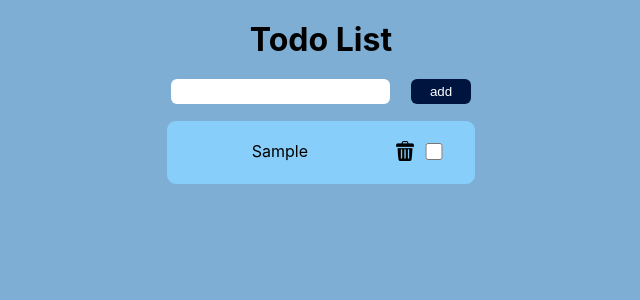
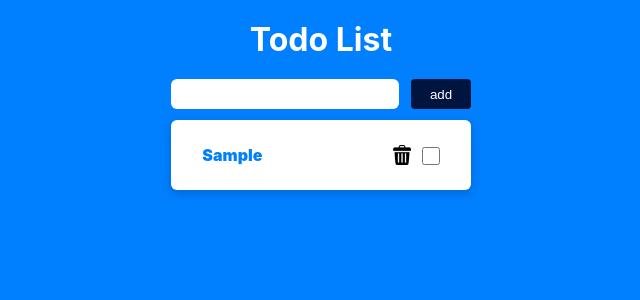
Before and after one commit to hsteele-creator/redux-todo, a React (Create React App) app: page / in a window 1280 px wide. Both pictures are taken after typing "Sample" into the empty fields and a click on the button "add". Shown: the top 300 px of the page, without its empty margins (319-959 px from the left). Built offline with nearby package versions, Linux system fonts and the light colour scheme.

Commit message:
updated css:

```diff
--- a/src/App.css
+++ b/src/App.css
@@ -1,5 +1,7 @@
 html {
-  background-color: #7eaed3;
+  /* background-color: #7eaed3; */
+  background-color: #007FFF;
+  color: white;
 }
 
 .App {
--- a/src/Todo.css
+++ b/src/Todo.css
@@ -4,18 +4,18 @@
 }
 
 #todo {
-    width: 310px;
-    margin: 0 auto 10px auto;
-    box-sizing: border-box;
-    text-align: center;
-    padding: 20px;
+    width: 300px;
+    height: 70px;
+    background-color: white;
+    margin: 10px auto;
     display: flex;
-    justify-content: space-around;
-    font-size: 16px;
-    overflow-wrap: break-word;
-    border-radius: 10px;
-    background-color: lightskyblue;
-    border: 1px solid #7eaed3;
+    align-items: center;
+    color: #007FFF;
+    justify-content: center;
+    font-weight: 900;
+    border-radius: 6px;
+    box-shadow: 0 3px 10px rgb(0 0 0 / 0.2);
+
 }
 
 #todo-item {
@@ -37,7 +37,7 @@
     /* width: 20%; */
     margin: 0 10px;
     padding: 0;
-    background-color: lightskyblue;
+    height: 0;
     border: none;
 }
 
--- a/src/TodoForm.css
+++ b/src/TodoForm.css
@@ -13,7 +13,7 @@
     border-radius: 6px;
     padding:  2px 12px;
     margin-top: 20px;
-    width: 65%;
+    width: 68%;
     border: none;
 }
 
@@ -24,12 +24,12 @@
 
 #submit {
     width: 20%;
-    height: 25px;
+    height: 30px;
     margin-top: 20px;
     background-color: #001440;
     color: white;
     border: none;
-    border-radius: 6px;
+    border-radius: 4px;
 }
 
 #submit:hover {
```
